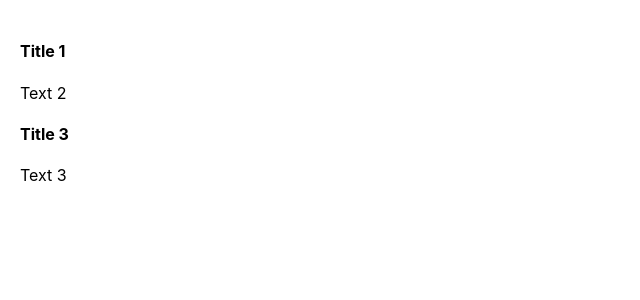
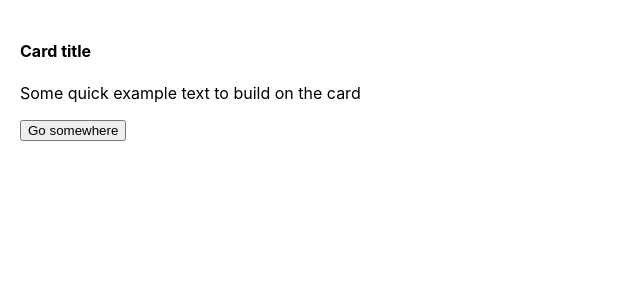
Before and after one commit to SerjioBlack/Hillel-hw-js, a React (Create React App) app in the folder my-app/: page / in a window 1280 px wide. Shown: the top 300 px of the page, without its empty margins (0-640 px from the left). Built offline with nearby package versions, Linux system fonts and the light colour scheme.

Commit message:
HW-73 completed

```diff
--- a/my-app/src/App.js
+++ b/my-app/src/App.js
@@ -1,15 +1,10 @@
 import Card from "./components/Card";
 
 function App() {
-  return (
-      <div className="App">
-        <Card title="Title 1" />
-
-        <Card text="Text 2" />
-
-        <Card title="Title 3" text="Text 3" />
-      </div>
-  );
+    return (
+        <div className="App">
+            <Card />
+        </div>
+    );
 }
-
 export default App;
--- a/my-app/src/components/Card.jsx
+++ b/my-app/src/components/Card.jsx
@@ -1,14 +1,18 @@
 import React from "react";
 
-const Card = ({title, text}) => {
-    return (
-        <div className="card">
+class Card extends React.Component {
+
+    render() {
+        return <div className="card">
             <div className="card-body">
-                {title && <h4 className="card-title">{title}</h4>}
-                {text && <p className="card-text">{text}</p>}
+                <h4 className="card-title">Card title</h4>
+                <p className="card-text">Some quick example text to
+                    build on the card</p>
+                <button type="button" className="btn btn-primary">Go
+                    somewhere</button>
             </div>
         </div>
-    );
+    }
 }
 
 export default Card;
```
Also changed, not shown: 1 other file (tests, documents, lock files or other folders).
